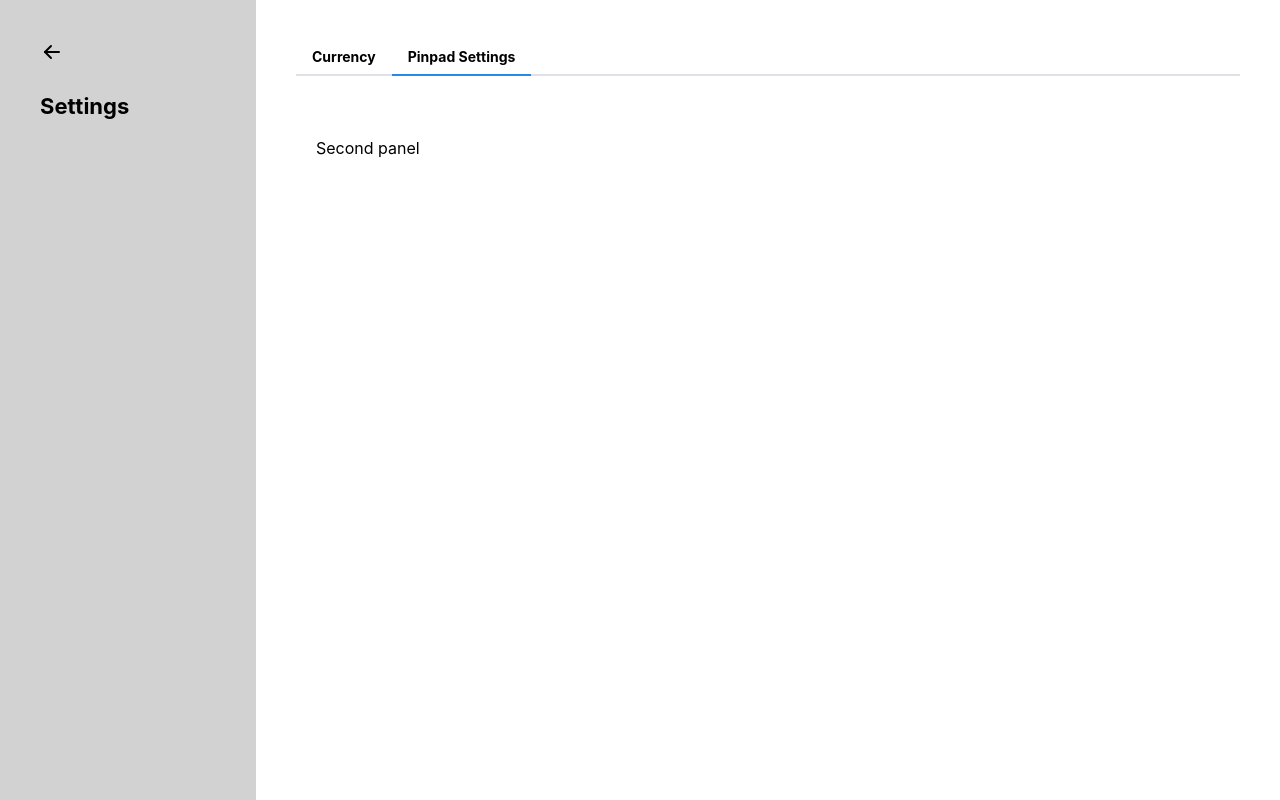
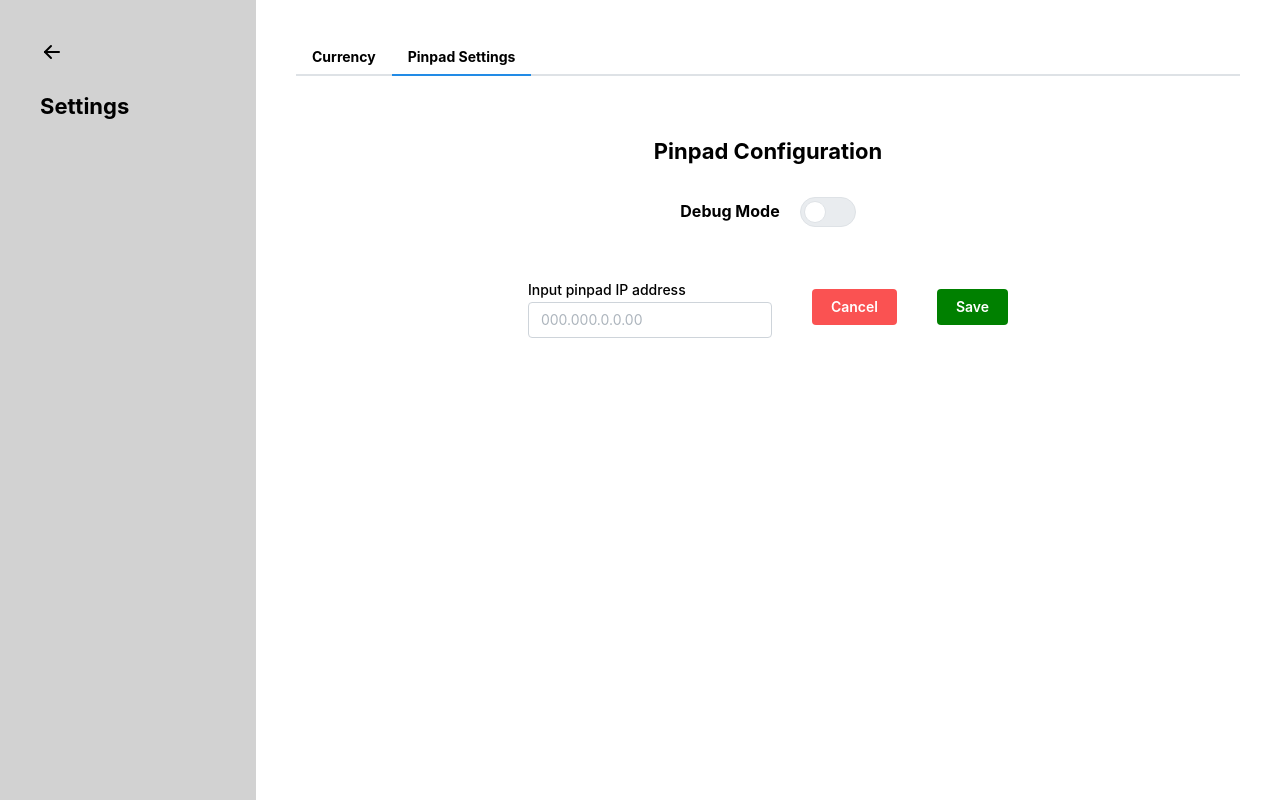
Before and after one commit to NuelOA/myShopApo, a React (Create React App) app: page /settings in a window 1280 px wide. Both pictures are taken after a click on the tab "Pinpad Settings". Built offline with nearby package versions, Linux system fonts and the light colour scheme.

Commit message:
initial commit

```diff
--- a/package.json
+++ b/package.json
@@ -2,7 +2,7 @@
   "name": "my-shop",
   "version": "0.1.0",
   "private": true,
-  "homepage": "MyShopApp",
+  "homepage": "http://myshopdemo.s3-website-us-east-1.amazonaws.com/",
   "dependencies": {
     "@mantine/core": "^7.12.1",
     "@mantine/hooks": "^7.12.1",
@@ -14,7 +14,7 @@
     "@types/node": "^16.18.105",
     "@types/react": "^18.3.4",
     "@types/react-dom": "^18.3.0",
-    "axios": "^1.7.7",
+    "axios": "^1.9.0",
     "react": "^18.3.1",
     "react-dom": "^18.3.1",
     "react-router-dom": "^6.26.1",
@@ -51,5 +51,4 @@
     "postcss-preset-mantine": "^1.17.0",
     "postcss-simple-vars": "^7.0.1"
   }
-
 }
--- a/public/index.html
+++ b/public/index.html
@@ -10,34 +10,13 @@
       content=""
     />
     <link rel="apple-touch-icon" href="./images.png" />
-    <!--
-      manifest.json provides metadata used when your web app is installed on a
-      user's mobile device or desktop. See https://developers.google.com/web/fundamentals/web-app-manifest/
-    -->
+
     <link rel="manifest" href="%PUBLIC_URL%/manifest.json" />
-    <!--
-      Notice the use of %PUBLIC_URL% in the tags above.
-      It will be replaced with the URL of the `public` folder during the build.
-      Only files inside the `public` folder can be referenced from the HTML.
 
-      Unlike "/favicon.ico" or "favicon.ico", "%PUBLIC_URL%/favicon.ico" will
-      work correctly both with client-side routing and a non-root public URL.
-      Learn how to configure a non-root public URL by running `npm run build`.
-    -->
     <title>My Shop</title>
   </head>
   <body>
-    <noscript></noscript>
     <div id="root"></div>
-    <!--
-      This HTML file is a template.
-      If you open it directly in the browser, you will see an empty page.
 
-      You can add webfonts, meta tags, or analytics to this file.
-      The build step will place the bundled scripts into the <body> tag.
-
-      To begin the development, run `npm start` or `yarn start`.
-      To create a production bundle, use `npm run build` or `yarn build`.
-    -->
   </body>
 </html>
--- a/src/services/core-api.ts
+++ b/src/services/core-api.ts
@@ -1,8 +1,7 @@
 
 import { useCurrency } from "../context/currencyContext";
 import { cartData, data } from "../data/drinks";
-import { drinksType } from "../types/drinksType";
-// import axios from 'axios';
+// import { drinksType } from "../types/drinksType";
 
 
 const getDrinks = (): cartData[] => {
--- a/src/views/settings.tsx
+++ b/src/views/settings.tsx
@@ -2,8 +2,7 @@ import { IconArrowBack, IconArrowBarToLeft, IconArrowLeft } from '@tabler/icons-
 import React, { useState } from 'react'
 import { useNavigate } from 'react-router-dom'
 import { ROUTES } from '../routes/routes'
-import { Paper, Tabs, Text, Title } from '@mantine/core'
-import CommodityManagement from './commodityManage'
+import { Button, Paper, Switch, Tabs, Text, TextInput, Title } from '@mantine/core'
 
 export default function Settings() {
   const navigate = useNavigate()
@@ -54,8 +53,24 @@ const [tab, setTab] = useState<string | null>('Currency')
         <Tabs.Tab fw={'bold'}  value="Pinpad">Pinpad Settings</Tabs.Tab>
       </Tabs.List>
 
-      <Tabs.Panel value="Currency" mt={40} p={20}>First panel</Tabs.Panel>
-      <Tabs.Panel value="Pinpad" p={20} mt={40}>Second panel</Tabs.Panel>
+      <Tabs.Panel value="Currency" mt={40} p={20}>
+        <div style={{ display: 'flex', justifyContent: 'center'}}>
+          <Title order={3}>Currency Configuration</Title>
+        </div>
+        </Tabs.Panel>
+      <Tabs.Panel value="Pinpad" p={20} mt={40}>
+      <div style={{ display: 'flex', justifyContent: 'center'}}>
+          <Title order={3}>Pinpad Configuration</Title>
+        </div>
+        <div style={{ display: 'flex', justifyContent: 'center', marginTop: 30, alignItems: 'center'}}>
+          <Text mr={20} fw={'bold'}>Debug Mode</Text><Switch color='#008000' size='lg' />
+          </div>
+        <div style={{ display: 'flex', justifyContent: 'center', marginTop: 30, alignItems: 'center'}}>
+        <TextInput label='Input pinpad IP address' placeholder='000.000.0.0.00' m={20}/> <Button m={20} color='red'>Cancel</Button>   <Button color="#008000" m={20}>Save</Button>
+          </div>
+
+
+        </Tabs.Panel>
     </Tabs>
 
         </div>
```
Also changed, not shown: 1 other file (tests, documents, lock files or other folders).
